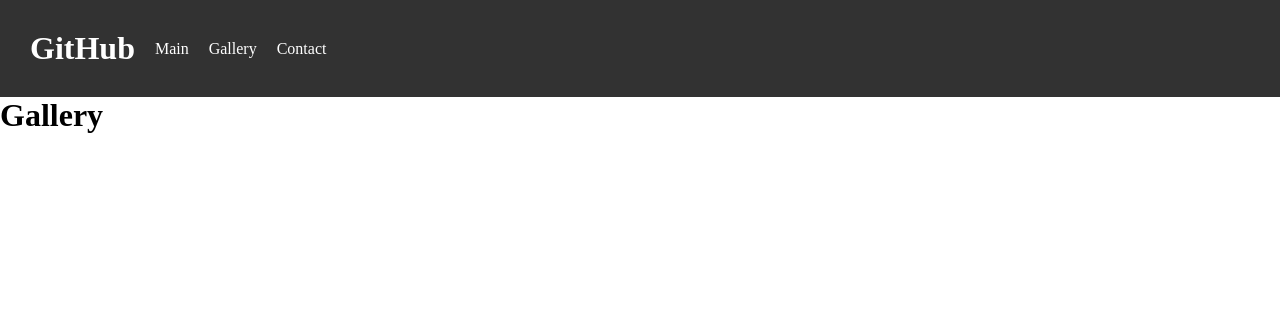
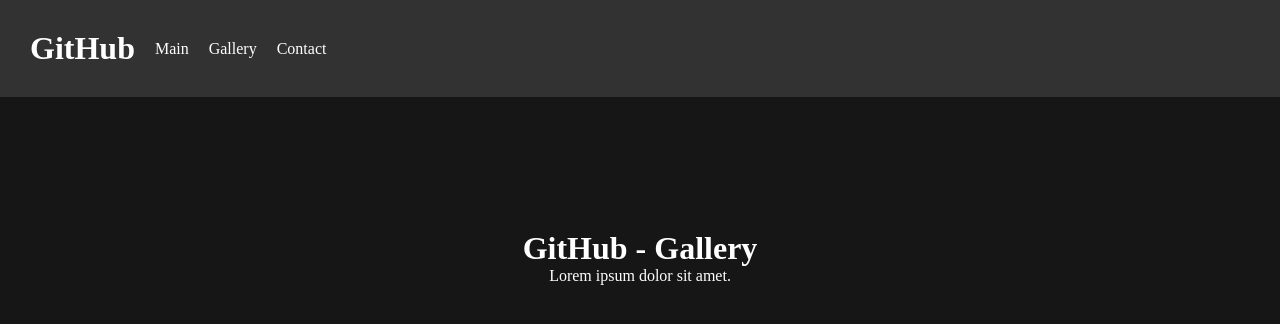
Before and after one commit to MrTex09/git-hub, a React (Vite) app in the folder IntegradorMineria/: page /gallery in a window 1280 px wide. Shown: the top 324 px of the page. Built offline with nearby package versions, Linux system fonts and the light colour scheme.

Commit message:
feat: page of gallery

```diff
--- a/IntegradorMineria/src/pages/Gallery/Gallery.jsx
+++ b/IntegradorMineria/src/pages/Gallery/Gallery.jsx
@@ -1,12 +1,24 @@
 import React from 'react'
 import styles from './Gallery.module.css'
 import Header from '../../components/Header/Header'
+import ImageCard from '../../components/ImageCard/ImageCard'
+import image1 from "../../assets/gallery_1.jpg"
 
 const Gallery = () => {
     return (
         <div>
             <Header />
-            <h1>Gallery</h1>
+            <div className={`main-night-grey white-text ${styles.gallery}`}>
+                <div className={styles['gallery-text']}>
+                    <h1>GitHub - Gallery</h1>
+                    <p>Lorem ipsum dolor sit amet.</p>
+                </div>
+                <div className='w-40'>
+                    <ImageCard
+                        image={image1}
+                    />
+                </div>
+            </div>
         </div>
     )
 }
--- a/IntegradorMineria/src/pages/Gallery/Gallery.module.css
+++ b/IntegradorMineria/src/pages/Gallery/Gallery.module.css
@@ -0,0 +1,11 @@
+.gallery {
+    min-height: 100vh
+}
+
+.gallery-text {
+    display: flex;
+    flex-direction: column;
+    justify-content: center;
+    align-items: center;
+    height: 40vh;
+}
```
